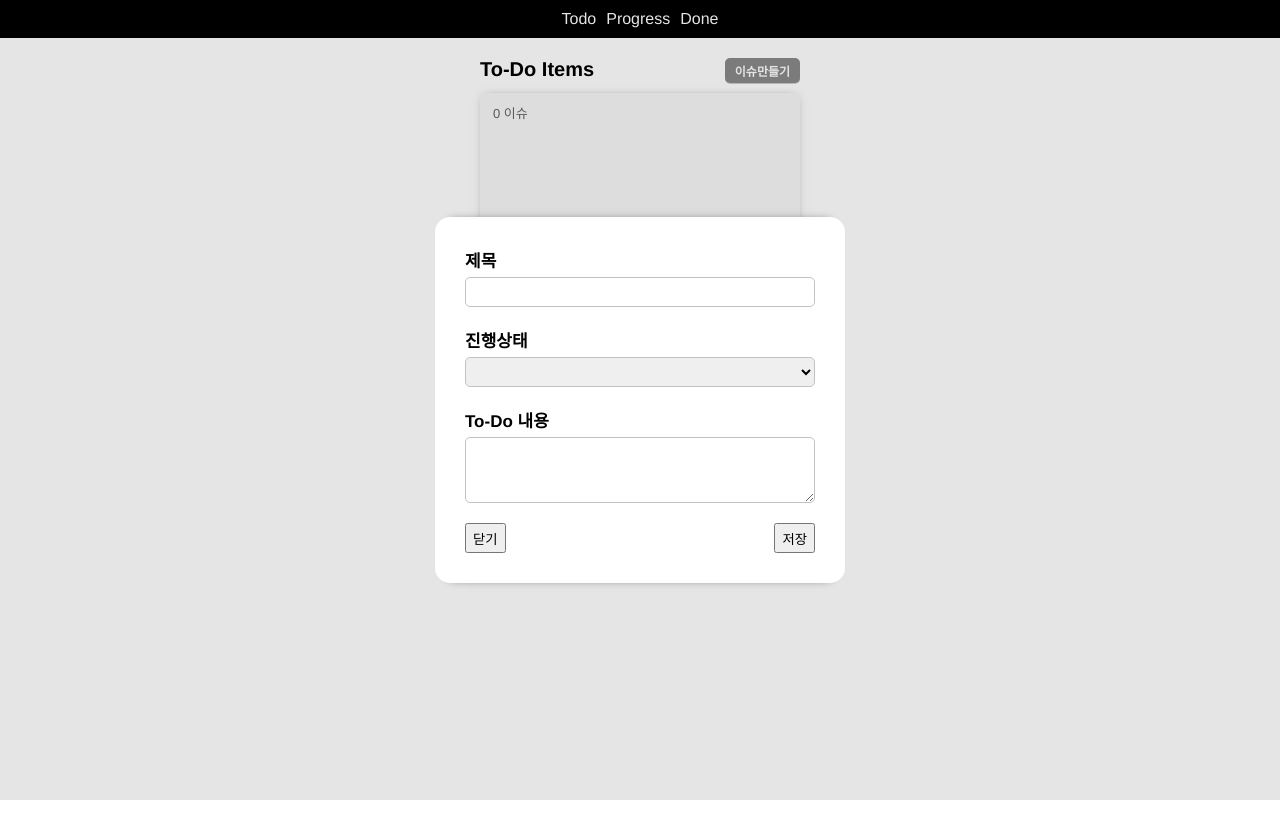
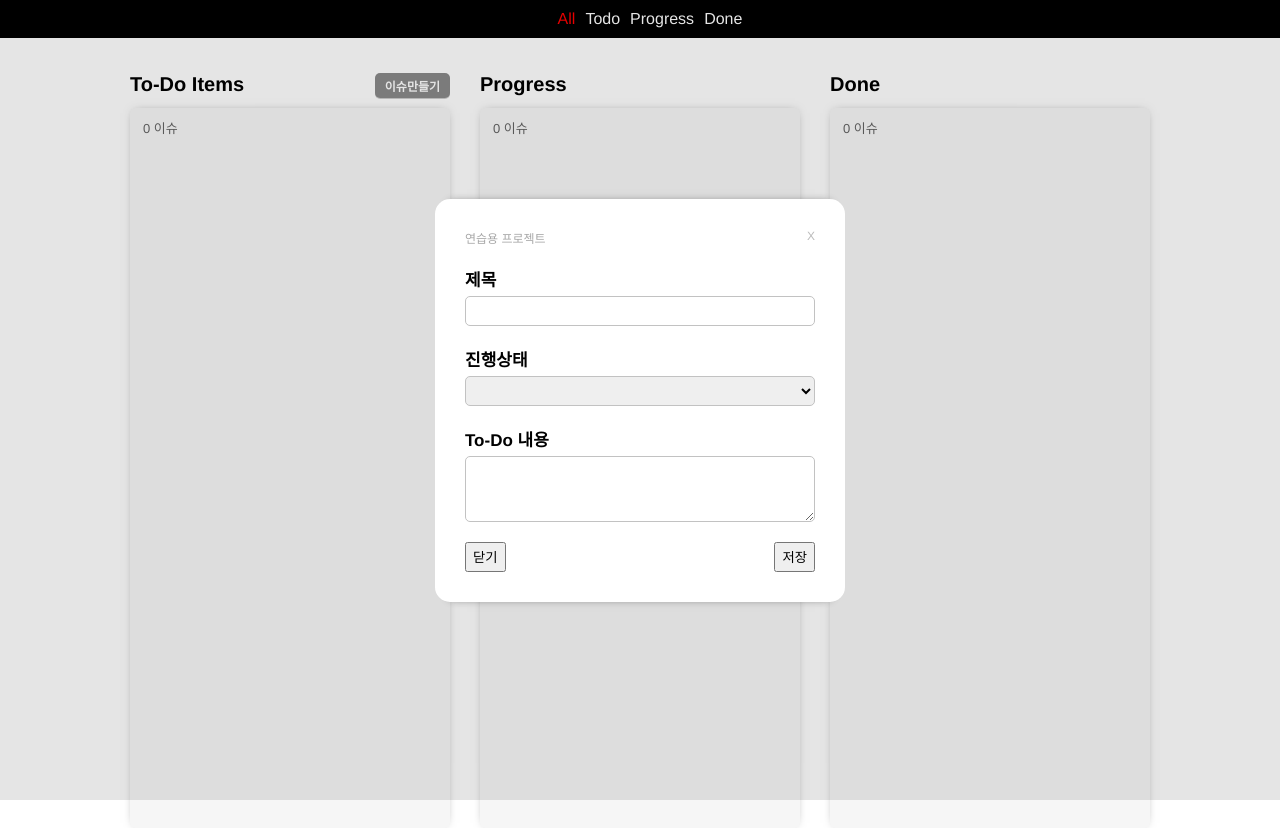
Before and after one commit to outclassstudio/todo-vue, a Vue app: page / in a window 1280 px wide. Both pictures are taken after a click on the element "이슈만들기". Before the commit the page ends 800 px from the top, so only its background shows below. Built offline with nearby package versions, Linux system fonts and the light colour scheme.

Commit message:
feature: show all

```diff
--- a/src/App.vue
+++ b/src/App.vue
@@ -1,5 +1,6 @@
 <template>
   <div>
+    <header-global></header-global>
     <router-view
       v-bind:todoitem="item"
       @add-data="addData"
@@ -10,12 +11,17 @@
 </template>
 
 <script>
+import Header from "./components/Header.vue";
+
 export default {
   name: "App",
   data: function () {
     return {
       item: [],
     };
+  },
+  components: {
+    "header-global": Header,
   },
   methods: {
     addData(data) {
--- /dev/null
+++ b/src/View/All.vue
@@ -0,0 +1,71 @@
+<template>
+  <div class="all">
+    <todo-view
+      v-bind:todoitem="todoitem"
+      @add-data="addData"
+      @edit-data="editData"
+      @delete-data="deleteData"
+    ></todo-view>
+    <progress-view
+      v-bind:todoitem="todoitem"
+      @add-data="addData"
+      @edit-data="editData"
+      @delete-data="deleteData"
+    ></progress-view>
+    <done-view
+      v-bind:todoitem="todoitem"
+      @add-data="addData"
+      @edit-data="editData"
+      @delete-data="deleteData"
+    ></done-view>
+  </div>
+</template>
+
+<script>
+import Todo from "./Todo.vue";
+import Progress from "./Progress.vue";
+import Done from "./Done.vue";
+
+export default {
+  name: "All-View",
+  props: { todoitem: Array },
+  components: {
+    "todo-view": Todo,
+    "progress-view": Progress,
+    "done-view": Done,
+  },
+  methods: {
+    // openModal() {
+    //   this.modalopen = true;
+    // },
+    // closeModal() {
+    //   this.modalopen = false;
+    // },
+    addData(data) {
+      this.$emit("add-data", data);
+    },
+    editData(data) {
+      this.$emit("edit-data", data);
+    },
+    deleteData(data) {
+      this.$emit("delete-data", data);
+    },
+    // todofilter() {
+    //   let filtered = this.todoitem.filter((el) => {
+    //     return el.status === "ToDo";
+    //   });
+    //   return filtered;
+    // },
+  },
+};
+</script>
+
+<style scoped>
+.all {
+  /* width: 300px; */
+  display: flex;
+  justify-content: center;
+  align-items: center;
+  gap: 30px;
+}
+</style>
--- a/src/View/Done.vue
+++ b/src/View/Done.vue
@@ -1,6 +1,5 @@
 <template>
   <div class="to-do">
-    <header-global></header-global>
     <div class="title">
       <div>Done</div>
     </div>
@@ -14,7 +13,6 @@
 
 <script>
 import BackGround from "../components/Background";
-import Header from "../components/Header.vue";
 
 export default {
   name: "Done-View",
@@ -25,7 +23,6 @@ export default {
   },
   components: {
     "background-box": BackGround,
-    "header-global": Header,
   },
   props: { todoitem: Array },
   methods: {
--- a/src/View/Progress.vue
+++ b/src/View/Progress.vue
@@ -1,6 +1,5 @@
 <template>
   <div class="to-do">
-    <header-global></header-global>
     <div class="title">
       <div>Progress</div>
     </div>
@@ -14,7 +13,6 @@
 
 <script>
 import BackGround from "../components/Background";
-import Header from "../components/Header.vue";
 
 export default {
   name: "Progress-View",
@@ -25,7 +23,6 @@ export default {
   },
   components: {
     "background-box": BackGround,
-    "header-global": Header,
   },
   props: { todoitem: Array },
   methods: {
--- a/src/View/Todo.vue
+++ b/src/View/Todo.vue
@@ -1,6 +1,5 @@
 <template>
   <div class="to-do">
-    <header-global></header-global>
     <div class="title">
       <div>To-Do Items</div>
       <div class="add-btn" @click="openModal">이슈만들기</div>
@@ -22,7 +21,6 @@
 <script>
 import BackGround from "../components/Background";
 import AddModal from "../components/AddModal.vue";
-import Header from "../components/Header.vue";
 
 export default {
   name: "To-Do",
@@ -35,7 +33,6 @@ export default {
   components: {
     "add-modal": AddModal,
     "background-box": BackGround,
-    "header-global": Header,
   },
   methods: {
     openModal() {
--- a/src/components/AddModal.vue
+++ b/src/components/AddModal.vue
@@ -1,6 +1,10 @@
 <template>
   <div class="modal-bg">
     <div class="modal-content">
+      <div class="modal-header">
+        <div class="header-title">연습용 프로젝트</div>
+        <div class="close-btn" @click="closeModal">X</div>
+      </div>
       <div class="content-box">
         <div class="content-title">제목</div>
         <input type="text" class="text" v-model="baseData.title" />
@@ -121,6 +125,26 @@ export default {
   gap: 20px;
 }
 
+.modal-header {
+  display: flex;
+  justify-content: space-between;
+}
+
+.header-title {
+  font-size: 12px;
+  color: #a7a7a7;
+}
+
+.close-btn {
+  font-size: 12px;
+  color: #bbbbbb;
+  cursor: pointer;
+}
+
+.close-btn:hover {
+  color: #6d6d6d;
+}
+
 .content-box {
   display: flex;
   flex-direction: column;
--- a/src/components/Background.vue
+++ b/src/components/Background.vue
@@ -9,7 +9,8 @@
         @delete-data="deleteData"
       ></content-box>
     </div>
-    <!-- <content-box v-if="todoitem[0]" v-bind:todoitem="todoitem"></content-box> -->
+    <!-- <div class="add-box">+ 이슈만들기</div> -->
+    <!-- <div class="add-box">{{ $route }}</div> -->
   </div>
 </template>
 
@@ -48,7 +49,7 @@ export default {
   align-items: center;
   background-color: #f6f6f6;
   width: 300px;
-  min-height: 200px;
+  min-height: 700px;
   border: 1px soild #bbbbbb;
   box-shadow: rgba(0, 0, 0, 0.5) 0px 0px 10px -5px,
     rgba(0, 0, 0, 0.6) 0px 10px 10px -15px;
@@ -70,4 +71,19 @@ export default {
   font-size: 13px;
   color: #646464;
 }
+
+.add-box {
+  padding: 10px;
+  font-size: 13px;
+  color: #646464;
+  width: 280px;
+  display: flex;
+  justify-content: left;
+  border-radius: 5px;
+  cursor: pointer;
+}
+
+.add-box:hover {
+  background-color: #64646420;
+}
 </style>
--- a/src/components/ContentModal.vue
+++ b/src/components/ContentModal.vue
@@ -1,6 +1,10 @@
 <template>
   <div class="modal-bg">
     <div class="modal-content" v-if="editMode">
+      <div class="modal-header">
+        <div class="header-title">연습용 프로젝트</div>
+        <div class="close-btn" @click="closeModal">X</div>
+      </div>
       <div class="content-box">
         <div class="content-title">제목</div>
         <div class="title-content">{{ element.title }}</div>
@@ -34,6 +38,10 @@
       </div>
     </div>
     <div class="modal-content" v-else>
+      <div class="modal-header">
+        <div class="header-title">연습용 프로젝트</div>
+        <div class="close-btn" @click="closeModal">X</div>
+      </div>
       <div class="content-box">
         <div class="content-title">제목</div>
         <input type="text" class="text" v-model="baseData.title" />
@@ -184,6 +192,26 @@ export default {
   gap: 20px;
 }
 
+.modal-header {
+  display: flex;
+  justify-content: space-between;
+}
+
+.header-title {
+  font-size: 12px;
+  color: #a7a7a7;
+}
+
+.close-btn {
+  font-size: 12px;
+  color: #bbbbbb;
+  cursor: pointer;
+}
+
+.close-btn:hover {
+  color: #6d6d6d;
+}
+
 .content-box {
   display: flex;
   flex-direction: column;
--- a/src/components/Header.vue
+++ b/src/components/Header.vue
@@ -2,13 +2,26 @@
   <div class="header">
     <div class="wrapper">
       <div>
-        <router-link to="/">Todo</router-link>
+        <router-link to="/" :class="{ active: $route.path === '/' }"
+          >All</router-link
+        >
       </div>
       <div>
-        <router-link to="/progress">Progress</router-link>
+        <router-link to="/todo" :class="{ active: $route.path === '/todo' }"
+          >Todo</router-link
+        >
       </div>
       <div>
-        <router-link to="/done">Done</router-link>
+        <router-link
+          to="/progress"
+          :class="{ active: $route.path === '/progress' }"
+          >Progress</router-link
+        >
+      </div>
+      <div>
+        <router-link to="/done" :class="{ active: $route.path === '/done' }"
+          >Done</router-link
+        >
       </div>
     </div>
   </div>
@@ -17,6 +30,18 @@
 <script>
 export default {
   name: "header-global",
+  data: function () {
+    return {
+      pathAll: false,
+      pathTodo: false,
+      pathProgress: false,
+      pathDone: false,
+    };
+  },
+  // created() {
+  //   console.log("안되냐");
+  //   this.route = this.$route.path;
+  // },
 };
 </script>
 
@@ -29,7 +54,7 @@ export default {
   width: 100vw;
   align-items: center;
   padding: 10px;
-  margin-bottom: 10px;
+  margin-bottom: 25px;
   /* justify-content: center; */
   /* height: 500px; */
 }
@@ -47,4 +72,8 @@ a {
 .wrapper {
   display: flex;
 }
+
+.active {
+  color: red;
+}
 </style>
--- a/src/routes/index.js
+++ b/src/routes/index.js
@@ -2,11 +2,14 @@ import { createRouter, createWebHistory } from "vue-router";
 import Todo from "../View/Todo.vue";
 import Progress from "../View/Progress.vue";
 import Done from "../View/Done.vue";
+import All from "../View/All.vue";
 
 const router = createRouter({
   history: createWebHistory(),
   routes: [
-    { path: "/", component: Todo },
+    { path: "/", component: All },
+    { path: "/todo", component: Todo },
+
     { path: "/progress", component: Progress },
     { path: "/done", component: Done },
   ],
```
